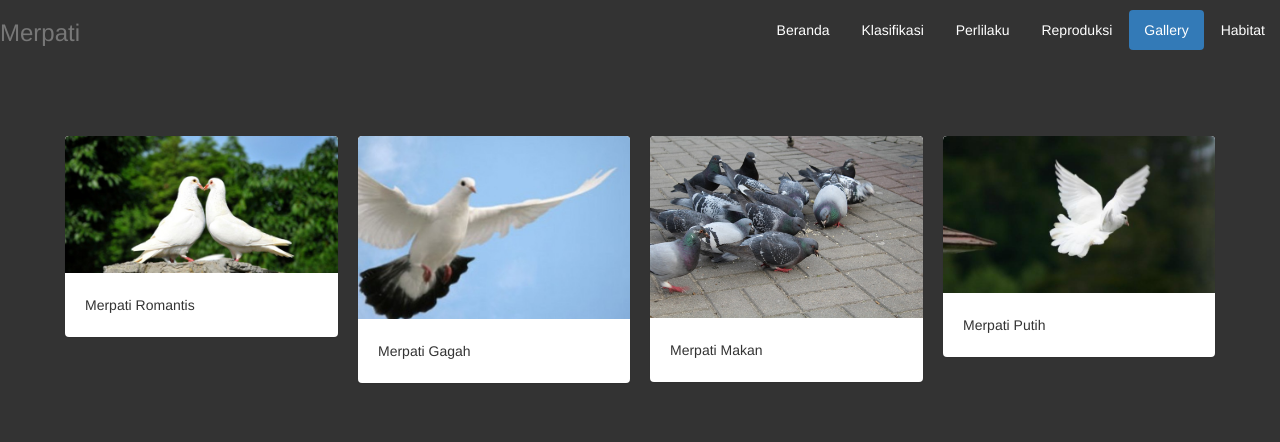
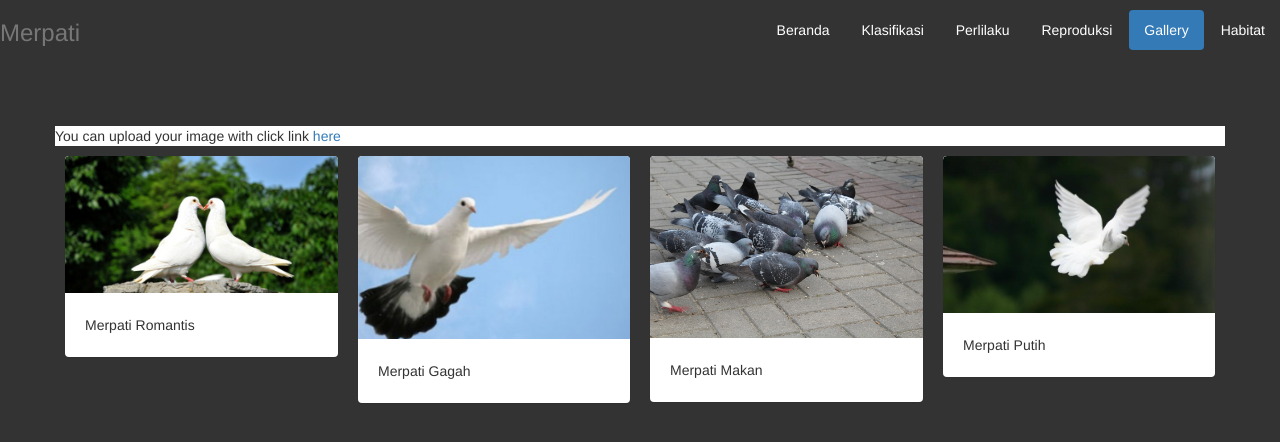
Before and after one commit to ihsansatriawan/na-sprint-1, a website: page public/gallery.html in a window 1280 px wide. Drawn offline with Linux system fonts and the light colour scheme.

Commit message:
Complete gallery

```diff
--- a/public/gallery.html
+++ b/public/gallery.html
@@ -67,8 +67,10 @@
 		</div>
 	<div id="fh5co-main">
 		<div class="container">
-
 			<div class="row">
+			<div style="background-color: #FFF">
+				You can upload your image with click link <a href="">here</a>
+			</div>
 
         <div id="fh5co-board" data-columns>
 
@@ -101,7 +103,6 @@
        </div>
 	</div>
 
-
 	<!-- jQuery -->
 	<script src="js/jquery.min.js"></script>
 	<!-- jQuery Easing -->
```
